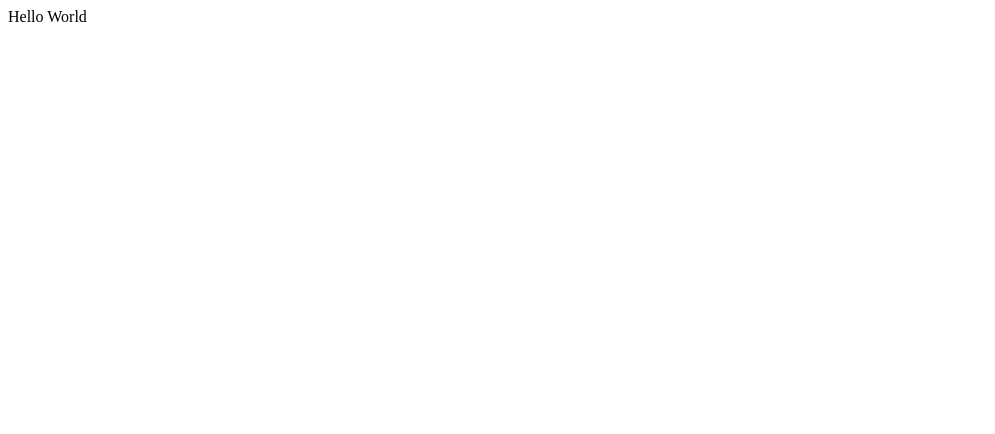
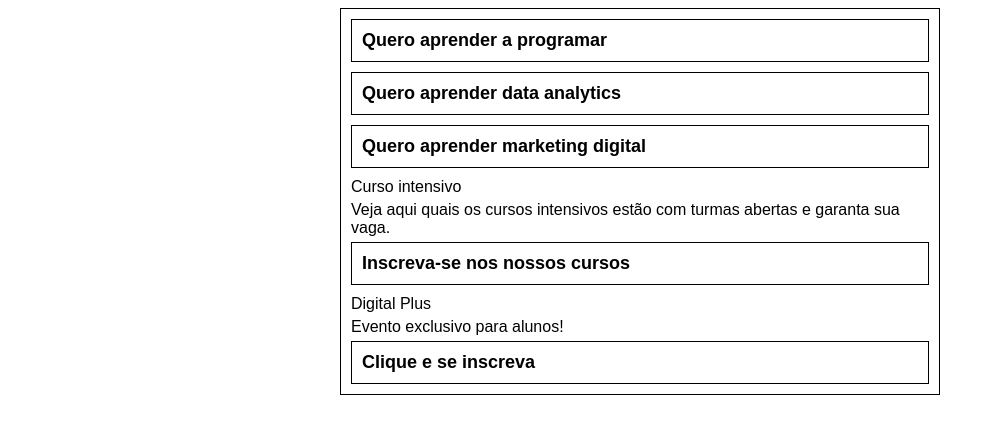
Before and after one commit to kelvysmoura/dctree, a React (Vite) app: page / in a window 1280 px wide. Shown: the top 434 px of the page, without its empty margins (0-995 px from the left). Built offline with nearby package versions, Linux system fonts and the light colour scheme.

Commit message:
Renderizando componente dinamicamente

```diff
--- /dev/null
+++ b/src/App.css
@@ -0,0 +1,5 @@
+* {
+    box-sizing: border-box;
+    padding: 0;
+    font-family: sans-serif;
+}
--- a/src/App.jsx
+++ b/src/App.jsx
@@ -1,7 +1,36 @@
-import { useState } from 'react';
+import './App.css';
+
+import Link from './components/Link';
+import LinkList from './components/LinkList';
+
+const links = [
+  {
+    label: "Quero aprender a programar"
+  },
+  {
+    label: "Quero aprender data analytics"
+  },
+  {
+    label: "Quero aprender marketing digital"
+  },
+  {
+    label: "Inscreva-se nos nossos cursos",
+    title: "Curso intensivo",
+    description: "Veja aqui quais os cursos intensivos estão com turmas abertas e garanta sua vaga."
+  },
+  {
+    label: "Clique e se inscreva",
+    title: "Digital Plus",
+    description: "Evento exclusivo para alunos!"
+  }
+];
 
 function App() {
-  return (<div>Hello World</div>);
+  return (
+    <LinkList>
+      { links.map(item => <Link {...item} />) }
+    </LinkList>
+  );
 }
 
 export default App;
```
